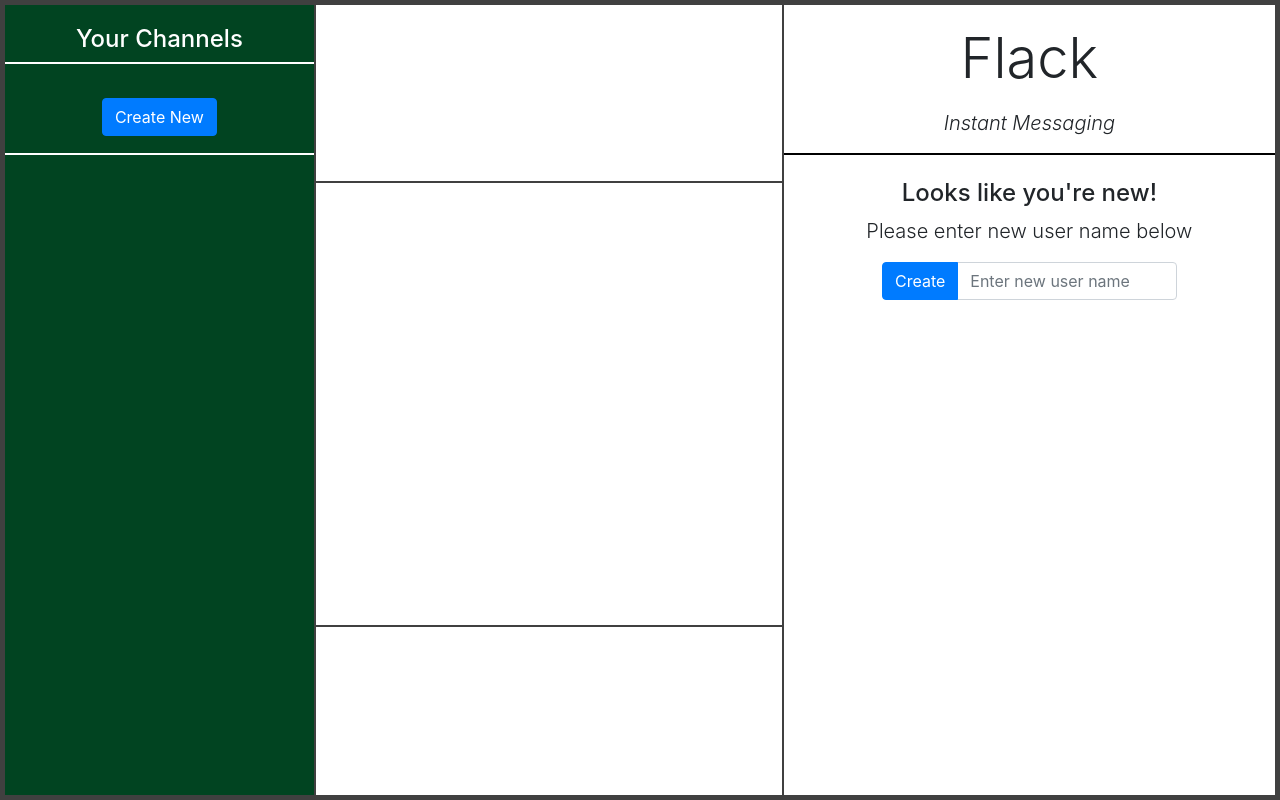
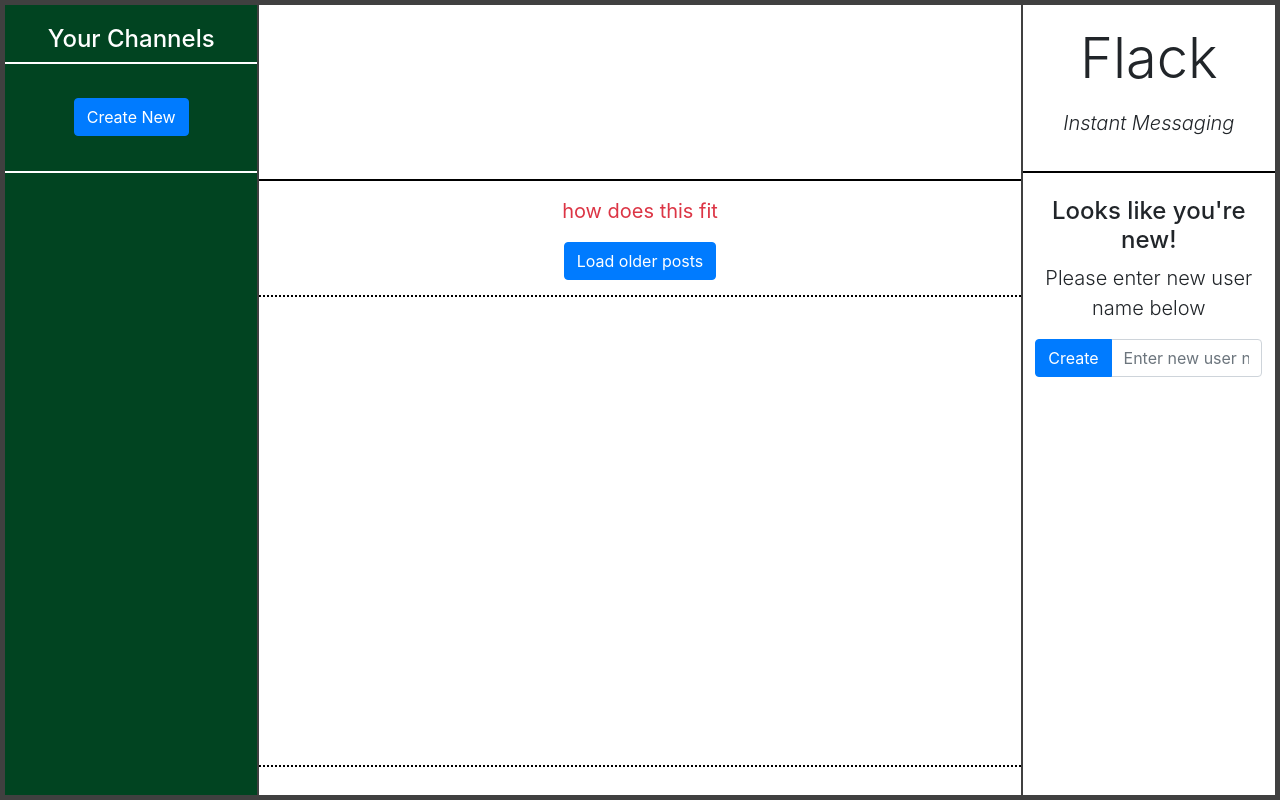
Before and after one commit to jselzer626/Flack, a Flask app: page / in a window 1280 px wide. Run offline with Flask 2, Linux system fonts and the light colour scheme; some libraries are stand-ins or nearby versions.

Commit message:
fixed header and body alignment

```diff
--- a/static/index.js
+++ b/static/index.js
@@ -13,7 +13,8 @@ document.addEventListener("DOMContentLoaded", () => {
   let newUserSpace = document.querySelector("#newUserForm")
   let changeUser = document.querySelector("#userNameChange")
   let activeUsers = document.querySelector('#activeUsers')
-  let channelHeaderSpace = document.querySelector(".item1")
+  let channelHeaderSpace = document.querySelector(".headerSpace")
+  let notificationSpace = document.querySelector("#notificationSpace")
   let userName = localStorage.getItem('userName') ? localStorage.getItem('userName') : ''
   let currentChannel = localStorage.getItem('currentChannel') ? localStorage.getItem('currentChannel') : ''
 
@@ -233,8 +234,8 @@ document.addEventListener("DOMContentLoaded", () => {
 
   //confirmation from server that post has been deleted
   socket.on('confirm post deletion', data => {
-    document.querySelector('.text-danger').innerHTML = data.message
-    setTimeout(function(){document.querySelector('.text-danger').innerHTML = ''}, 2000)
+    notificationSpace.querySelector('p').innerHTML = data.message
+    setTimeout(function(){notificationSpace.querySelector('p').innerHTML = ''}, 2000)
   })
 
 })
--- a/static/styles.css
+++ b/static/styles.css
@@ -3,10 +3,11 @@ html, body {
   margin: 0px;
 }
 
-.item1 {
+/*.item1 {
   grid-area: header;
   background-color: white;
-}
+}*/
+
 .item2 {
   color: white;
   grid-area: menu;
@@ -21,20 +22,17 @@ html, body {
   grid-area: details;
   background-color: white;
 }
-.item5 {
-  grid-area: footer;
-  background-color: white
-}
 
 .grid-container {
   min-height: 100%;
   display: grid;
+  grid-template-columns: repeat(5, 1fr);
   grid-template-areas:
-  'menu header header header details'
   'menu main main main details'
   'menu main main main details'
   'menu main main main details'
-  'menu footer footer footer details';
+  'menu main main main details'
+  'menu main main main details';
   grid-gap: 2px;
   background-color: #404040;
   padding: 5px;
--- a/templates/index.html
+++ b/templates/index.html
@@ -22,15 +22,8 @@
   </head>
   <body>
     <div class="grid-container">
-      <div class="item1">
-        <h4 class='display-4'></h4>
-        <div id='channelDetails' style="display: none">
-          <p class='lead' style='display: inline-block; margin-right: 100px'></p>
-          <p class='lead' style='display: inline-block'><b>Active Users:</b> <span id='activeUsers'></span></p>
-        </div>
-      </div>
       <div class="item2">
-        <div style='border-bottom: 2px solid white; height: 130px;'>
+        <div style='border-bottom: 2px solid white; height: 148px;'>
           <div style='border-bottom: 2px solid white; margin-bottom: 10px;'>
             <h4>Your Channels<br></h4>
           </div>
@@ -52,14 +45,32 @@
         </ul>
       </div>
       <div class="item3">
-        <p class='text-danger' style='font-size: 20px'></p>
-        <div>
+        <div style="border-bottom: 2px solid black; height: 148px" class="headerSpace">
+          <h4 class='display-4'></h4>
+          <div id='channelDetails' style="display: none">
+            <p class='lead' style='display: inline-block; margin-right: 100px'></p>
+            <p class='lead' style='display: inline-block'><b>Active Users:</b> <span id='activeUsers'></span></p>
+          </div>
+        </div>
+        <div style="border-bottom: 2px dotted black">
+          <p class='text-danger' style='font-size: 20px; margin-top: 15px'>how does this fit</p>
+          <button class="btn btn-primary" style="margin-bottom: 15px">Load older posts</button>
+        </div>
+        <div style="height: 60%; border-bottom: 2px dotted black; margin-top: 20px">
           <ul id='postsView' style="text-align: left">
           </ul>
         </div>
+        <div id='newPostCreate' style="display: none; margin-top: 20px">
+          <div class="input-group mb-3" style="width: 70%; margin: auto">
+            <div class="input-group-prepend">
+              <button class="btn btn-primary">Post</button>
+            </div>
+            <textarea class="form-control" rows="1" placeholder="Type your message here"></textarea>
+          </div>
+        </div>
       </div>
       <div class="item4">
-        <div style='border-bottom: 2px solid black'>
+        <div style='border-bottom: 2px solid black; height: 148px'>
           <p class="display-4">Flack</p>
           <p class='lead' style='margin-bottom: 15px'><em>Instant Messaging</em></p>
         </div>
@@ -67,7 +78,7 @@
         <div id="newUserForm">
           <h4>Looks like you're new!</h4>
           <p class="lead">Please enter new user name below</p>
-          <div class="input-group mb-3" style="width: 60%; margin: auto">
+          <div class="input-group mb-3" style="width: 90%; margin: auto">
             <div class="input-group-prepend">
               <button class="btn btn-primary" id='newUserCreate'>Create</button>
             </div>
@@ -80,16 +91,6 @@
           <button class='btn btn-primary'>Change Username</button>
         </div>
       </div>
-      <div class='item5'>
-        <div id='newPostCreate' style="display: none">
-          <div class="input-group mb-3" style="width: 70%; margin: auto">
-            <div class="input-group-prepend">
-              <button class="btn btn-primary">Post</button>
-            </div>
-            <textarea class="form-control" rows="1" placeholder="Type your message here"></textarea>
-          </div>
-        </div>
-      </div>
     </div>
   </body>
 </html>
--- a/todo.txt
+++ b/todo.txt
@@ -10,6 +10,8 @@ placeholder for channel header space when channel selected so everything isn't s
 notification for when a post is created in a channel
 
 test 20 message loads per time (possibly with button)
+
+when post is deleted and no more posts in channel spaace then display a placeholder message
 
 User details in right column displays total posts and total active conversations
 
```
